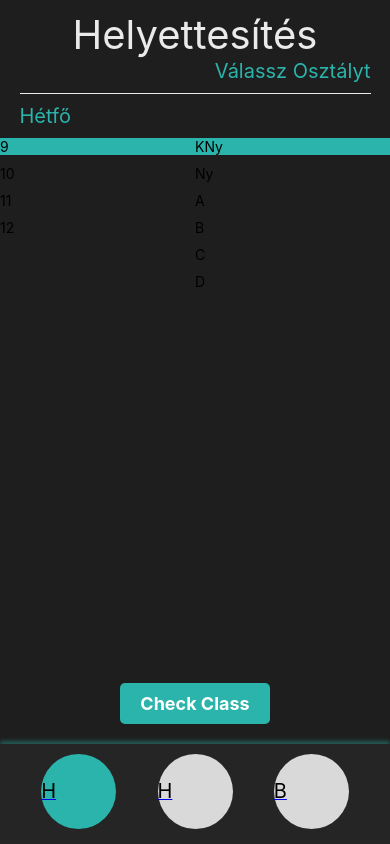
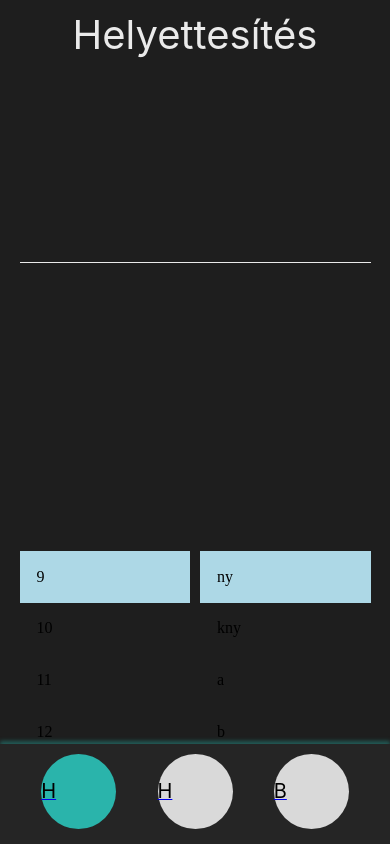
Before and after one commit to PetrikDevOps/petrik-app, a React Native app: screen /cs in a window 390 px wide. Built offline with nearby package versions, Linux system fonts and the light colour scheme.

Commit message:
class select

```diff
--- /dev/null
+++ b/components/classCh.tsx
@@ -0,0 +1,101 @@
+import React, { useState, useEffect } from 'react';
+
+const ScrollableComponent = () => {
+  const [selectedValue1, setSelectedValue1] = useState<number | ''>(9);
+  const [selectedValue2, setSelectedValue2] = useState<string | ''>('ny');
+
+  const handleScroll1 = (e) => {
+    console.log(e.target);
+    const scrollContainer = e.target;
+    const scrollTop = scrollContainer.scrollTop;
+    const scrollHeight = scrollContainer.scrollHeight;
+    const containerHeight = scrollContainer.clientHeight;
+    const itemHeight = scrollHeight / data1.length;
+    const selectedItemIndex = Math.floor(scrollTop / (itemHeight-70));
+    const selectedValue = data1[selectedItemIndex];
+
+    // Ellenőrizzük, hogy a scroll a legalsó pozícióban van-e
+    if (scrollTop + containerHeight === scrollHeight) {
+      setSelectedValue1(data1[data1.length - 1]);
+    } else {
+      setSelectedValue1(selectedValue);
+    }
+  };
+
+  const handleScroll2 = (e) => {
+    const scrollContainer = e.target;
+    const scrollTop = scrollContainer.scrollTop;
+    const scrollHeight = scrollContainer.scrollHeight;
+    const containerHeight = scrollContainer.clientHeight;
+    const itemHeight = scrollHeight / data2.length;
+    const selectedItemIndex = Math.floor(scrollTop / (itemHeight-50));
+    const selectedValue = data2[selectedItemIndex];
+
+    // Ellenőrizzük, hogy a scroll a legalsó pozícióban van-e
+    if (scrollTop + containerHeight === scrollHeight) {
+      setSelectedValue2(data2[data2.length - 1]);
+    } else {
+      setSelectedValue2(selectedValue);
+    }
+  };
+
+
+  const data1 = [9, 10, 11, 12];
+  const data2 = ['ny', 'kny', 'a', 'b', 'c', 'd', 'e'];
+
+  return (
+    <div>
+        <div>{}</div>
+<div style={{ display: 'flex', height: '10vh' }}>
+      <div
+        style={{
+          flex: 1,
+          overflowY: 'scroll',
+          marginRight: '5px',
+          paddingBottom: '30vh',
+          paddingTop: '10vh',
+        }}
+        onScroll={handleScroll1}
+      >
+        {data1.map((item, index) => (
+          <div
+            key={index}
+            style={{
+              padding: '2vh',
+              background:
+                selectedValue1 === item ? 'lightblue' : 'transparent',
+            }}
+          >
+            {item}
+          </div>
+        ))}
+      </div>
+      <div
+        style={{
+          flex: 1,
+          overflowY: 'scroll',
+          marginLeft: '5px',
+          paddingBottom: '30vh',
+          paddingTop: '10vh',
+        }}
+        onScroll={handleScroll2}
+      >
+        {data2.map((item, index) => (
+          <div
+            key={index}
+            style={{
+                padding: '2vh',
+              background:
+                selectedValue2 === item ? 'lightblue' : 'transparent',
+            }}
+          >
+            {item}
+          </div>
+        ))}
+      </div>
+    </div>
+    </div>
+  );
+};
+
+export default ScrollableComponent;
--- a/pages/classSelection.tsx
+++ b/pages/classSelection.tsx
@@ -1,6 +1,7 @@
 import React, { useState } from 'react';
 import { View, StyleSheet, Text, Pressable, ScrollView } from 'react-native';
 import Navbar from '../components/navbar';
+import classCh from '../components/classCh';
 
 const helyettesitesPage = () => {
   const [selectedGrade, setSelectedGrade] = useState(9);
@@ -137,51 +138,10 @@ const helyettesitesPage = () => {
 
   return (
     <View style={styles.container}>
-      <View>
-        <Text style={styles.title}>Helyettesítés</Text>
-        <Text style={styles.newsName}>Válassz Osztályt</Text>
-        <View style={styles.line} />
-        <Text style={styles.newsRightName}>Hétfő</Text>
-      </View>
-      <View style={styles.scrollViewContainer}>
-        <ScrollView style={styles.scrollView}>
-          {[9, 10, 11, 12].map((grade) => (
-            <Pressable
-              key={grade}
-              style={{
-                ...styles.teacherText,
-                backgroundColor:
-                  selectedGrade === grade ? '#2AB4AB' : 'transparent',
-              }}
-              onPress={() => setSelectedGrade(grade)}
-            >
-              <Text>{grade}</Text>
-            </Pressable>
-          ))}
-        </ScrollView>
-        <ScrollView style={styles.scrollView}>
-          {['KNy', 'Ny', 'A', 'B', 'C', 'D'].map((className) => (
-            <Pressable
-              key={className}
-              style={{
-                ...styles.teacherText,
-                backgroundColor:
-                  selectedClass === className ? '#2AB4AB' : 'transparent',
-              }}
-              onPress={() => setSelectedClass(className)}
-            >
-              <Text>{className}</Text>
-            </Pressable>
-          ))}
-        </ScrollView>
-      </View>
-      {errorMessage !== '' && (
-        <Text style={styles.errorMessage}>{errorMessage}</Text>
-      )}
-      <View style={styles.buttonContainer}>
-        <Pressable style={styles.button} onPress={validateClass}>
-          <Text style={styles.buttonText}>Check Class</Text>
-        </Pressable>
+      <Text style={styles.title}>Helyettesítés</Text>
+      <View style={styles.line} />
+      <View style={styles.newsContainer}>
+        {classCh()}
       </View>
       {Navbar()}
     </View>
```
